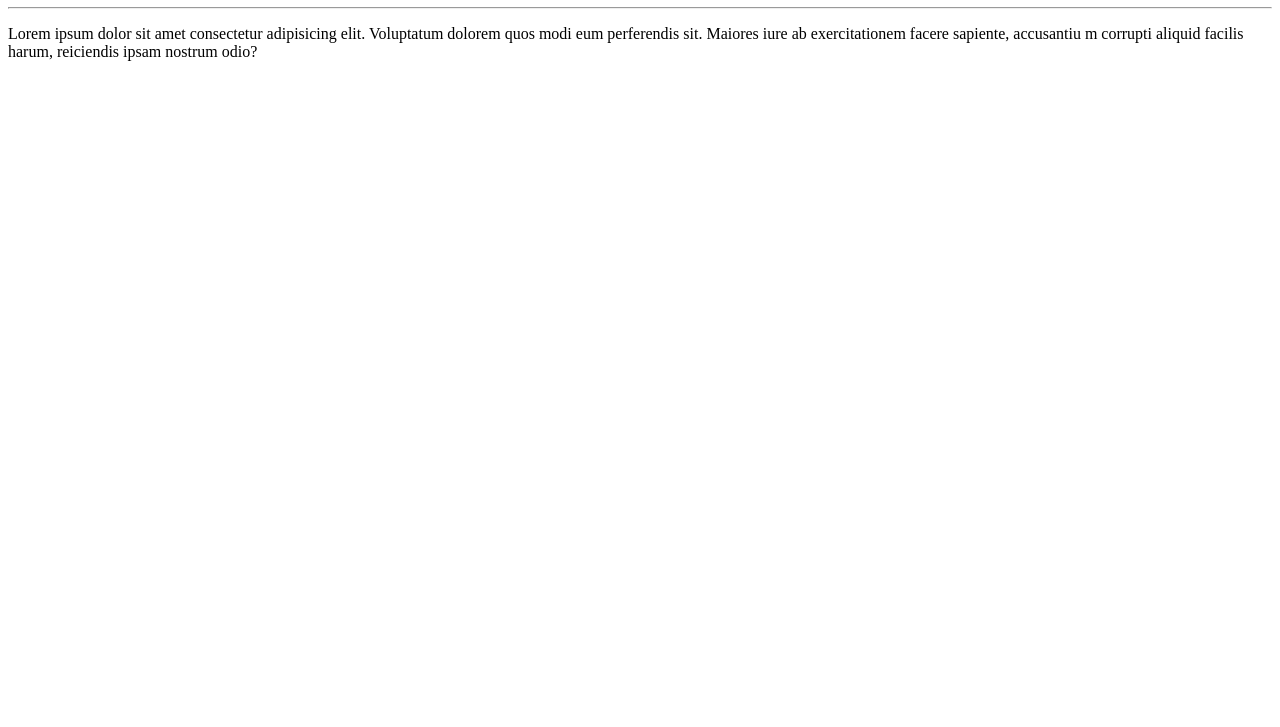
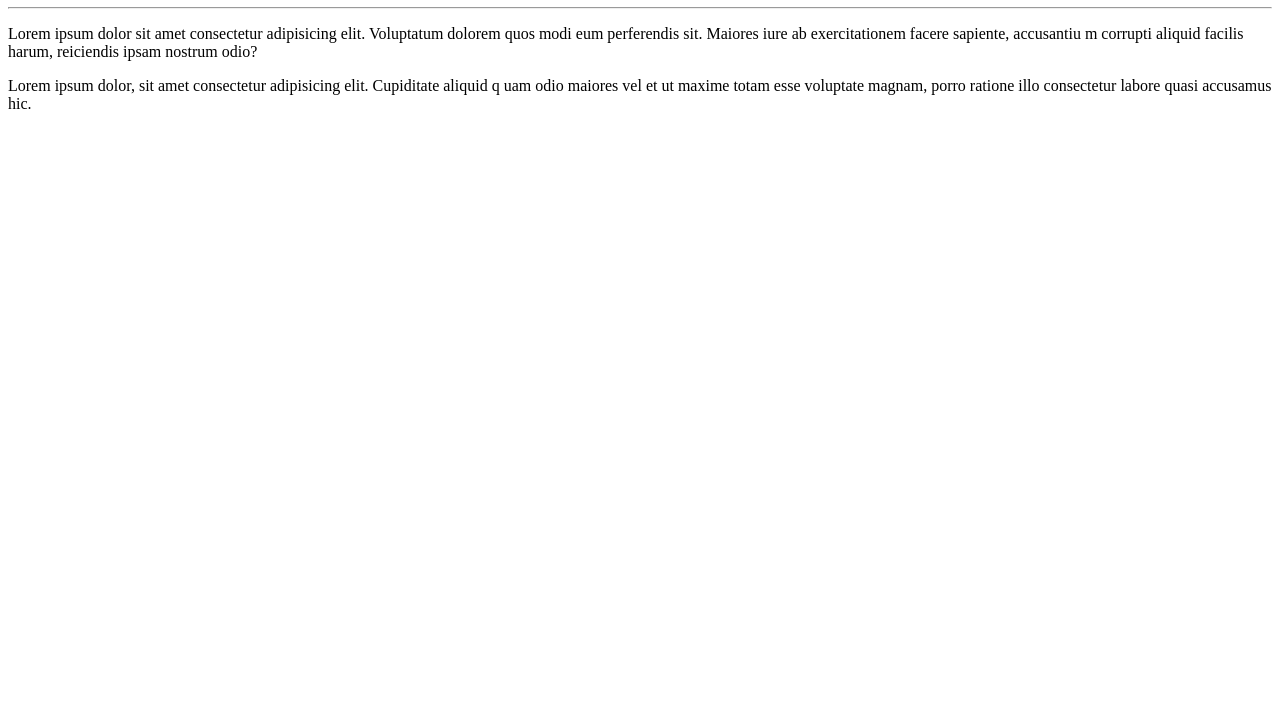
Before and after one commit to EzArruda/olamundo, a plain HTML site: page site-exemplo/index.html in a window 1280 px wide. Shown: the part 73-800 px from the top of the page. Drawn offline with Linux system fonts and the light colour scheme.

Commit message:
criei um novo pagrafo

```diff
--- a/site-exemplo/index.html
+++ b/site-exemplo/index.html
@@ -14,6 +14,11 @@
     <p>Lorem ipsum dolor sit amet consectetur adipisicing elit. Voluptatum dolorem quos
         modi eum perferendis sit. Maiores iure ab exercitationem facere sapiente, accusantiu
         m corrupti aliquid facilis harum, reiciendis ipsam nostrum odio?</p>
+    <p>Lorem ipsum dolor, sit amet consectetur adipisicing elit. Cupiditate aliquid q
+        uam odio maiores vel et ut maxime totam esse voluptate magnam, porro ratione
+        illo consectetur labore quasi accusamus hic.
+
+    </p>
 </body>
 
 </html>
```
